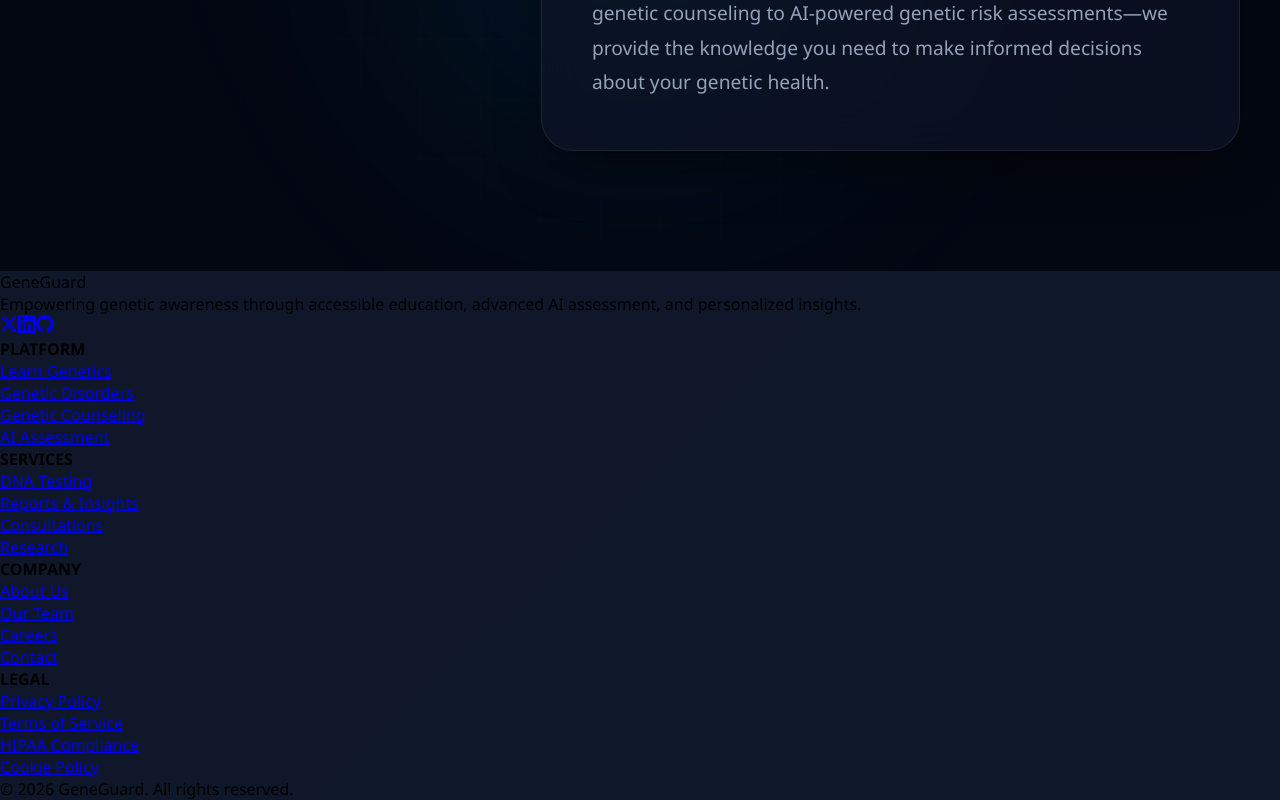
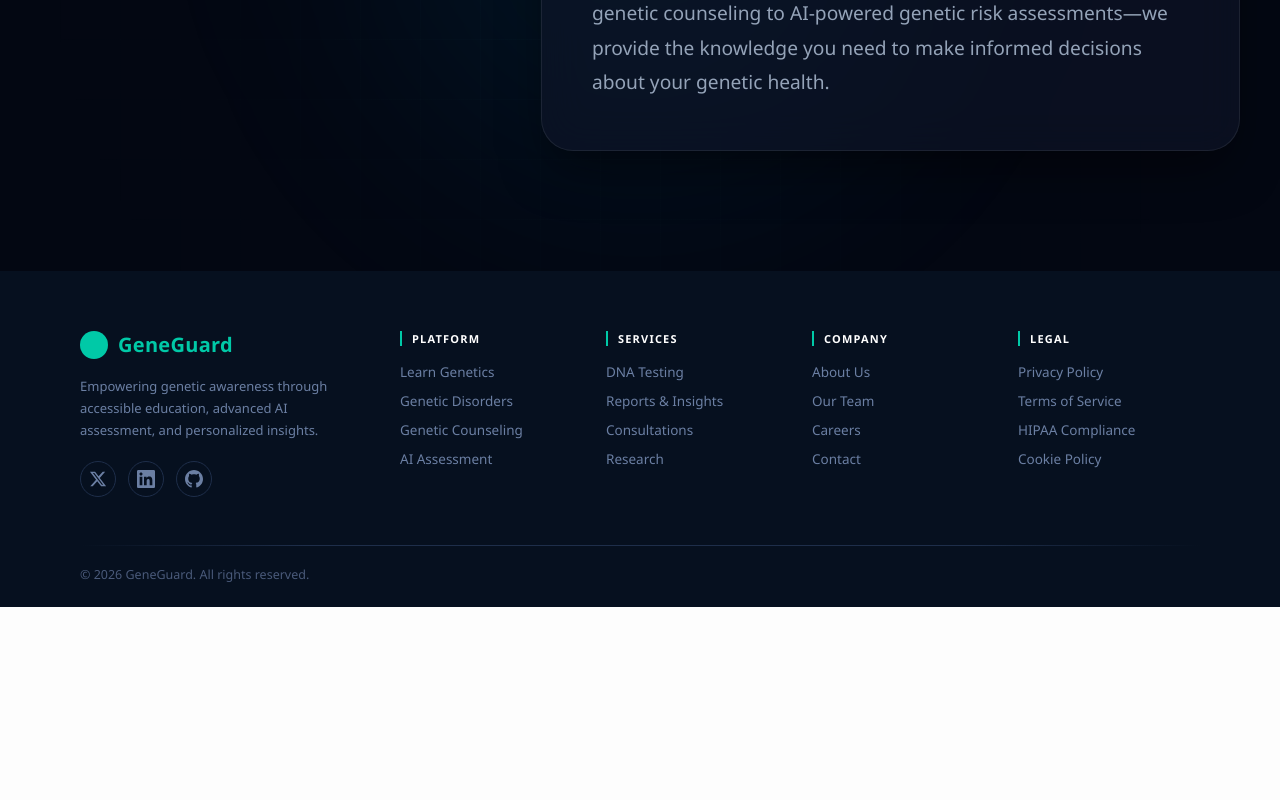
Before and after one commit to roshanisingh58/Gene-Guard, a React (Create React App) app: page /home in a window 1280 px wide. Shown: the part 2937-3737 px from the top of the page. After the commit the page ends 3544 px from the top, so only its background shows below. Built offline with nearby package versions, Linux system fonts and the light colour scheme.

Commit message:
Update Home.css

```diff
--- a/src/Components/Home.css
+++ b/src/Components/Home.css
@@ -975,3 +975,170 @@
   border-color: transparent;
   color: white;
 }
+
+/* ─── Home Footer ─────────────────────────────────────────────────────────── */
+/* Paste this at the bottom of your Home.css */
+
+.home-footer {
+  background-color: #06101f;
+  color: #8a9bbf;
+  padding: 60px 0 0;
+  font-size: 14px;
+}
+
+.home-footer-container {
+  max-width: 1200px;
+  margin: 0 auto;
+  padding: 0 40px;
+}
+
+/* Top row */
+.home-footer-top {
+  display: flex;
+  gap: 60px;
+  padding-bottom: 48px;
+}
+
+/* Brand column */
+.home-footer-brand {
+  flex: 0 0 260px;
+  display: flex;
+  flex-direction: column;
+  gap: 16px;
+}
+
+.home-footer-logo {
+  display: flex;
+  align-items: center;
+  gap: 10px;
+}
+
+.home-footer-logo-circle {
+  width: 28px;
+  height: 28px;
+  border-radius: 50%;
+  background: #00c9a7;
+  flex-shrink: 0;
+}
+
+.home-footer-logo-text {
+  font-size: 20px;
+  font-weight: 700;
+  color: #00c9a7;
+  letter-spacing: 0.3px;
+}
+
+.home-footer-tagline {
+  font-size: 13px;
+  line-height: 1.7;
+  color: #6b7fa3;
+  margin: 0;
+}
+
+/* Social icons */
+.home-footer-social {
+  display: flex;
+  gap: 12px;
+  margin-top: 4px;
+}
+
+.home-social-link {
+  display: flex;
+  align-items: center;
+  justify-content: center;
+  width: 36px;
+  height: 36px;
+  border-radius: 50%;
+  border: 1px solid #1e2e4a;
+  color: #6b7fa3;
+  transition: border-color 0.2s, color 0.2s;
+  text-decoration: none;
+}
+
+.home-social-link:hover {
+  border-color: #00c9a7;
+  color: #00c9a7;
+}
+
+/* Links grid */
+.home-footer-links-grid {
+  flex: 1;
+  display: grid;
+  grid-template-columns: repeat(4, 1fr);
+  gap: 24px;
+}
+
+.home-footer-col-title {
+  font-size: 11px;
+  font-weight: 700;
+  letter-spacing: 1.2px;
+  color: #ffffff;
+  margin: 0 0 16px;
+  padding-left: 10px;
+  border-left: 2px solid #00c9a7;
+}
+
+.home-footer-ul {
+  list-style: none;
+  margin: 0;
+  padding: 0;
+  display: flex;
+  flex-direction: column;
+  gap: 10px;
+}
+
+.home-footer-ul li a {
+  color: #6b7fa3;
+  text-decoration: none;
+  font-size: 13.5px;
+  transition: color 0.2s;
+}
+
+.home-footer-ul li a:hover {
+  color: #00c9a7;
+}
+
+/* Divider */
+.home-footer-divider {
+  height: 1px;
+  background: linear-gradient(to right, transparent, #1e2e4a 20%, #1e2e4a 80%, transparent);
+  margin: 0;
+}
+
+/* Bottom row */
+.home-footer-bottom {
+  padding: 20px 0 24px;
+}
+
+.home-footer-copyright {
+  font-size: 12.5px;
+  color: #4a5a7a;
+  margin: 0;
+}
+
+/* Responsive */
+@media (max-width: 900px) {
+  .home-footer-top {
+    flex-direction: column;
+    gap: 36px;
+  }
+
+  .home-footer-brand {
+    flex: none;
+  }
+
+  .home-footer-links-grid {
+    grid-template-columns: repeat(2, 1fr);
+  }
+}
+
+@media (max-width: 480px) {
+  .home-footer-container {
+    padding: 0 20px;
+  }
+
+  .home-footer-links-grid {
+    grid-template-columns: 1fr 1fr;
+    gap: 16px;
+  }
+}
```
